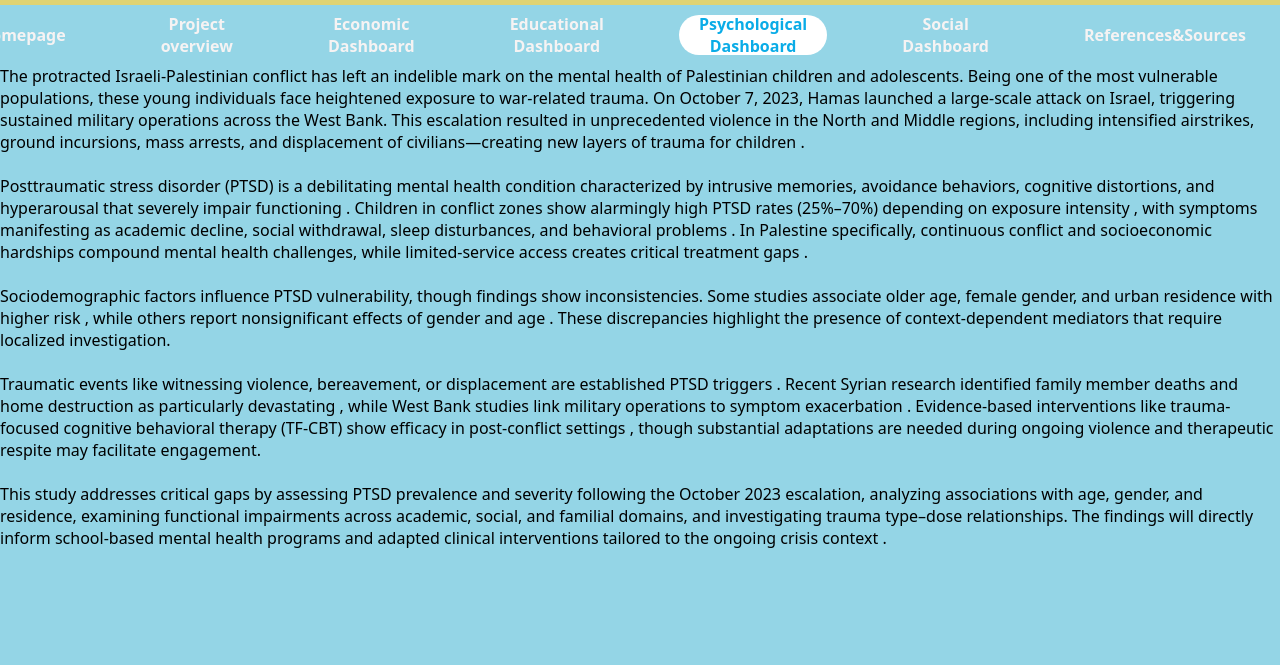
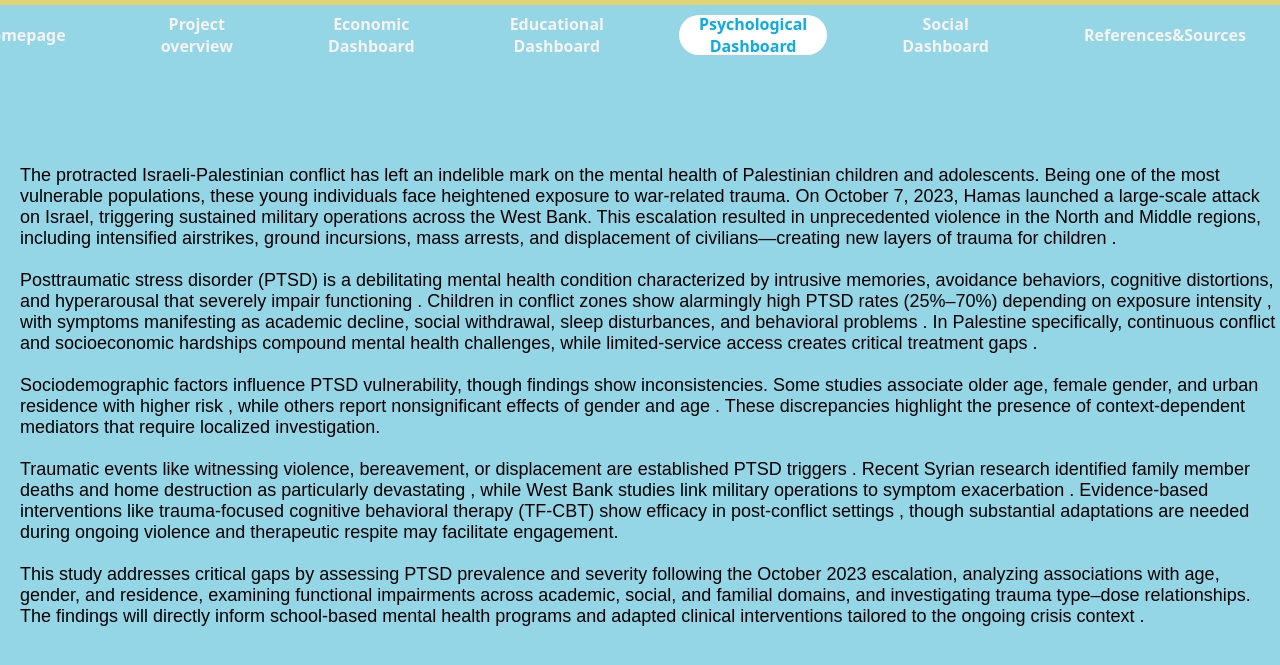
Before and after one commit to tala-hammad/web-project1, a plain HTML site: page Psychological.html in a window 1280 px wide. Shown: the part 61-726 px from the top of the page. Drawn offline with Linux system fonts and the light colour scheme.

Commit message:
Last change.css

```diff
--- a/Psychological.css
+++ b/Psychological.css
@@ -138,3 +138,11 @@ header ul li a:hover {
     justify-content: center;
     align-items: center;
 }
+p{
+    padding-top: 100px;
+    padding-left: 20px;
+
+    font-size: large;
+    font-family: Arial, Helvetica, sans-serif;
+
+}
```
